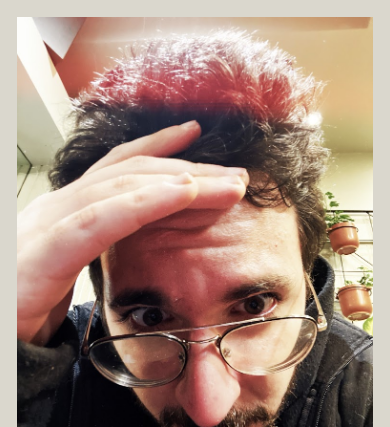
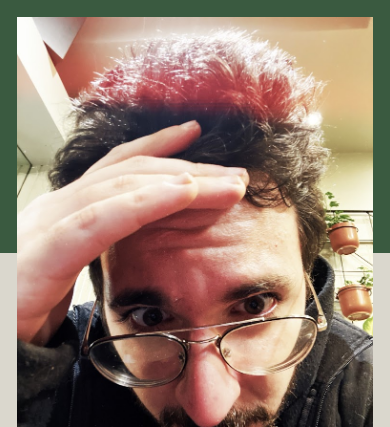
Before and after one commit to Neo-Glam/Homepage, a plain HTML site: page index.html in a window 390 px wide. Shown: the top 427 px of the page. Drawn offline with Linux system fonts and the light colour scheme; a web font is replaced by a local one.

Commit message:
complete la version mobile du site

```diff
--- a/index.html
+++ b/index.html
@@ -15,9 +15,7 @@
 </head>
 
 <body>
-
-</body>
-
+<div></div>
 <div class="main">
     <div class="aboutMe">
         <img src="./src/photoporto.jpg" alt="Gabriel Da Silva">
@@ -114,4 +112,6 @@
     </div>
 </div>
 
+</body>
+
 </html>
--- a/styles.css
+++ b/styles.css
@@ -105,9 +105,18 @@ h6 {
 body{
   --main-color: #dad7cd;
   --second-color:#3a5a40;
-background-color: var(--main-color);
+  background-color: var(--main-color);
 }
 
+
+body>div:first-of-type{
+  height: 30%;
+  width: 100%;
+  position: absolute;
+  overflow: hidden;
+  z-index: -1;
+  background-color: var(--second-color);
+}
 a{
   color: #000000;
 }
@@ -157,6 +166,7 @@ grid-auto-flow: column;
 box-shadow: 2px 2px 9px 2px #000000;
 padding: 10px;
 background-color: whitesmoke;
+margin-bottom: 2vh;
 }
 
 .myWork > div > div>div>div{
```
